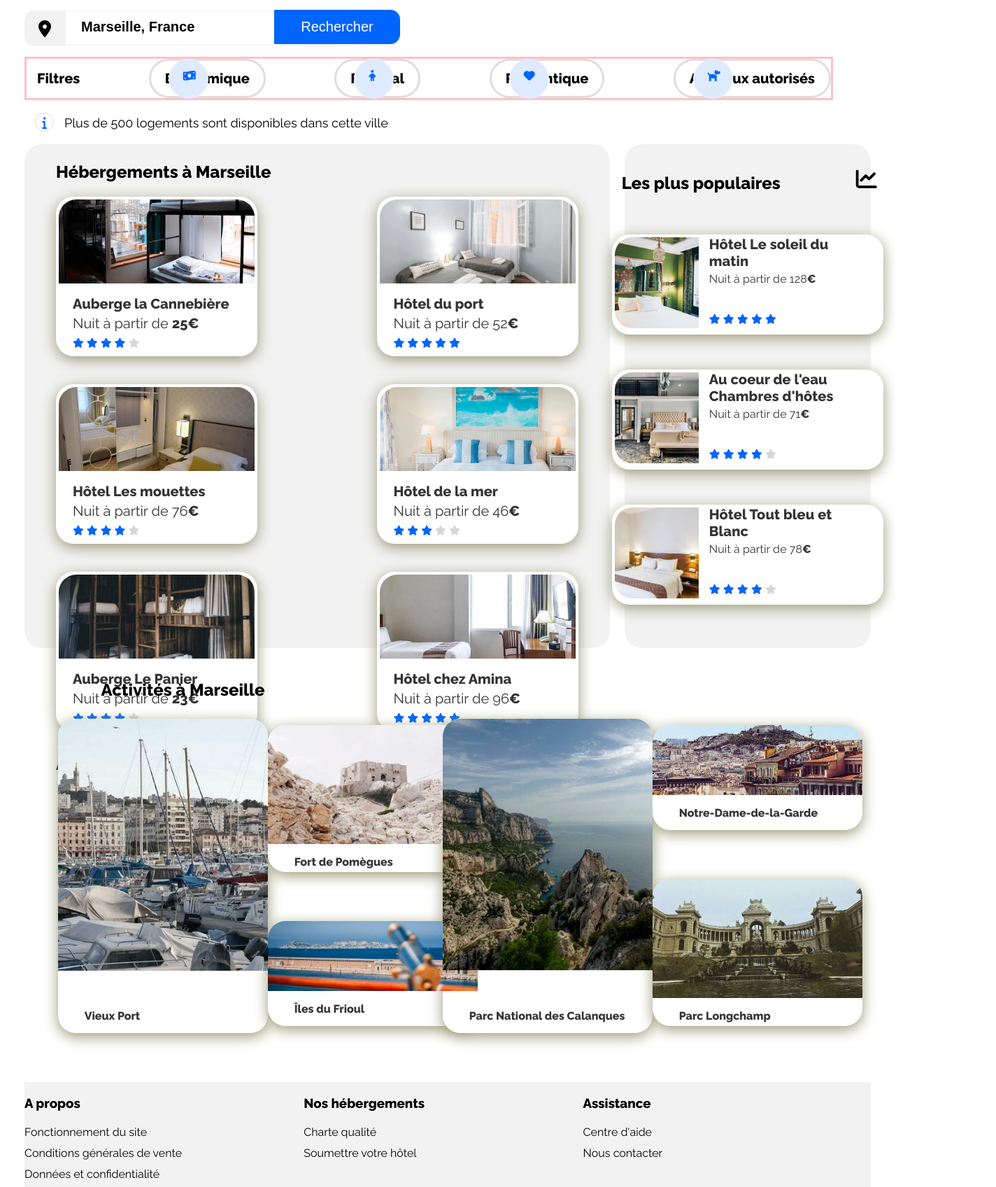
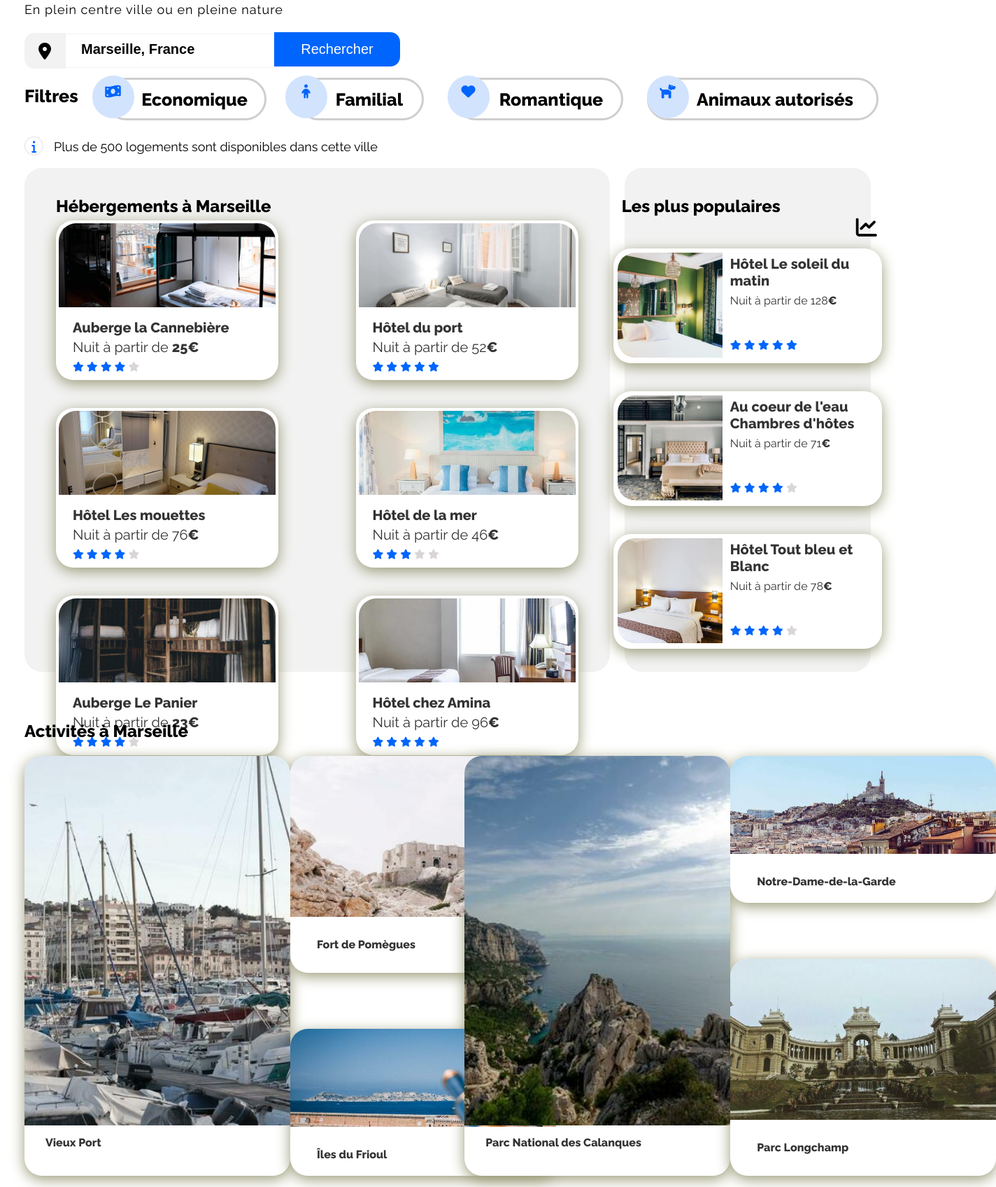
Before and after one commit to Hline2303/SoleneMedina_2_07012021, a plain HTML site: page index.html in a window 1280 px wide. Shown: the part 202-1898 px from the top of the page at 70% size, 1424 px wide, since content can reach past the window. Drawn offline with Linux system fonts and the light colour scheme.

Commit message:
Slide filtres

```diff
--- a/index.html
+++ b/index.html
@@ -33,13 +33,30 @@
 
 			<span id="location" class="fa fa-map-marker" aria-hidden="true"></span><input type="text" placeholder="Marseille, France"><button>Rechercher</button>
 
-			<ul>
+			<div id="toggle">
 				<p>Filtres</p>
-				<li class="filtres"><span class="fas fa-money-bill-wave"></span>Economique</li>
-				<li class="filtres"><span class="fa fa-child"></span>Familial</li>
-				<li class="filtres"><span class="fa fa-heart"></span>Romantique</li>
-				<li class="filtres"><span class="fas fa-dog"></span>Animaux autorisés</li>
-			</ul>
+
+				<div id="eco">
+				<p class="filtres-eco">Economique</p>
+				<span  id="btn-eco" id="btn-heart" class="fas fa-money-bill-wave"></span>
+				</div>
+
+				<div id="famille">
+				<p class="filtres-fam">Familial</p>
+				<span  id="btn-famille" class="fa fa-child"></span>
+                </div>
+
+                <div id="love">
+				<p class="filtres-love">Romantique</p>
+				<span id="btn-love" class="fa fa-heart"></span>
+                </div>
+
+                <div id="dog">
+				<p class="filtres-dog">Animaux autorisés</p>
+				<span id="btn-dog" class="fa fa-dog"></span>
+                </div>
+
+			</div>
 
 			<p><span id="info" class="fa fa-info" aria-hidden="true"></span>Plus de 500 logements sont disponibles dans cette ville</p>
 		</section>
--- a/style.css
+++ b/style.css
@@ -49,6 +49,7 @@ header nav ul li a {
 header nav ul li a:hover {
 	display: flex;
 	position: relative;
+	top: 0;
 	text-align: center;
 	color: #0065FC;
 	padding-top: 50px;
@@ -112,15 +113,208 @@ button {
 	width: 180px;
 	height: 49px;
 }
+
+/* Filtres */
+#toggle {
+	/*border: 3px solid orange;*/
+	display: flex;
+}
+
+#toggle p {
+	font-size: 25px;
+	color: black;
+	font-weight: bold;
+}
+/*
+#toggle .filtres {
+	display: flex;
+	align-items: center;
+	justify-content: center;
+	position: absolute;
+	padding-left: 25px;
+	border: 3px solid #CFCDCD;
+	width: auto;
+	height: 48px;
+	font-size: 25px;
+	color: black;
+	font-weight: bold;
+	text-align: center;
+	border-radius: 50px;
+	/*transition: color, background-color;*
+	transition: 1s all ease ;
+}*/
+
+.filtres-eco {
+	display: flex;
+	align-items: center;
+	justify-content: center;
+	position: absolute;
+	top: 288px;
+	left: 150px;
+	padding-left: 25px;
+	border: 3px solid #CFCECE;
+	width: 200px;
+	height: 55px;
+	font-size: 25px;
+	text-align: center;
+	border-radius: 50px;
+	/*transition: color, background-color;*/
+}
+
+#btn-eco {
+	position: relative;
+	top: 11px;
+	left: 20px;
+	width: 60px;
+	height: 38px;
+	color: #0065FC;
+	background-color: #D2E3FE;
+	font-size: 20px;
+	/*border: 3px solid orange;*/
+	border-radius: 50px;
+	padding: 13px 0 10px 0;
+	text-align: center;
+	transition: left 2s, color 2s, background-color 2s;
+}
+
+.filtres-fam {
+	display: flex;
+	align-items: center;
+	justify-content: center;
+	position: absolute;
+	top: 288px;
+	left: 425px;
+	padding-left: 25px;
+	border: 3px solid #CFCECE;
+	width: 150px;
+	height: 55px;
+	font-size: 25px;
+	text-align: center;
+	border-radius: 50px;
+	/*transition: color, background-color;*/
+}
+
+#btn-famille {
+	position: relative;
+	top: 11px;
+	left: 236px;
+	width: 60px;
+	height: 38px;
+	color: #0065FC;
+	background-color: #D2E3FE;
+	font-size: 20px;
+	/*border: 3px solid orange;*/
+	border-radius: 50px;
+	padding: 13px 0 10px 0;
+	text-align: center;
+	transition: left 2s, color 2s, background-color 2s;
+}
+
+.filtres-love {
+	display: flex;
+	align-items: center;
+	justify-content: center;
+	position: absolute;
+	top: 288px;
+	left: 650px;
+	padding-left: 35px;
+	border: 3px solid #CFCECE;
+	width: 200px;
+	height: 55px;
+	font-size: 25px;
+	text-align: center;
+	border-radius: 50px;
+	/*transition: color, background-color;*/
+}
+
+#btn-love {
+	position: relative;
+	top: 11px;
+	left: 408px;
+	width: 60px;/**/
+	height: 38px;/**/
+	color: #0065FC;
+	background-color: #D2E3FE;
+	font-size: 20px;
+	/*border: 3px solid orange;*/
+	border-radius: 50px;
+	padding: 13px 0 10px 0;
+	text-align: center;
+	transition: left 2s, color 2s, background-color 2s;
+}
+
+.filtres-dog {
+	display: flex;
+	align-items: center;
+	justify-content: center;
+	position: absolute;
+	top: 288px;
+	left: 925px;
+	padding-left: 35px;/**/
+	padding-right: -5px; /**/
+	border: 3px solid #CFCECE;
+	width: 290px;
+	height: 55px;
+	font-size: 25px;
+	text-align: center;
+	border-radius: 50px;
+	/*transition: color, background-color;*/
+}
+
+#btn-dog {
+	position: relative;
+	top: 11px;
+	left: 633px;/**/
+	width: 60px;
+	height: 38px;
+	color: #0065FC;
+	background-color: #D2E3FE;
+	font-size: 20px;
+	/*border: 3px solid orange;*/
+	border-radius: 50px;
+	padding: 13px 0 10px 0;
+	text-align: center;
+	transition: left 2s, color 2s, background-color 2s;
+}
+
+#btn-eco:hover {
+	cursor: pointer;
+	left: 210px;
+	color: white;
+	background-color: #0065FC;
+}
+
+#btn-famille:hover {
+	cursor: pointer;
+	left: 380px;
+	color: white;
+	background-color: #0065FC;
+}
+
+#btn-love:hover {
+	cursor: pointer;
+	left: 600px;
+	color: white;
+	background-color: #0065FC;
+}
+
+#btn-dog:hover {
+	cursor: pointer;
+	left: 905px;
+	color: white;
+	background-color: #0065FC;
+}
+
 /* Main checkboxes */
+/*
 #recherche {
-	/*border: 3px solid coral;*/
+	/*border: 3px solid coral;
 }
 
 #recherche h1 {
 	margin: 0;
 	font-weight: 900;
-	/*border: 3px solid purple;*/
+	/*border: 3px solid purple;
 }
 
 #recherche p {
@@ -129,9 +323,9 @@ button {
 }
 
 main {
-	/*padding: 0 25px;*/
+	padding: 0 25px;
 	justify-content: space-between;
-	/*border: 3px solid green;*/
+	/*border: 3px solid green;
 }
 
 main section ul {
@@ -154,37 +348,37 @@ main section ul p {
 main section ul li {
 	display: flex;
 	align-items: center;
-	/*position: relative;*/
+	/*position: relative;
 	padding: 0 20px;
 	margin: 0 0px;
 	height: 50px;
-	/*top: 3px;*/
+	/*top: 3px;
 	width: auto;
 	border: 3px solid #dfdede;
 	border-radius: 50px;
 	font-size: 20px;
-}
-/* Regarder animation css */
+}/*
+/* Regarder animation css
 main section ul li span {
 	position: absolute;
 	/*top: 0;*/
-	/*left: 5px;*/
+	/*left: 5px;
 	background-color: #DEEBFF;
 	color: #0065FC;
 	font-size: 16px;
 	border: 1px solid #F2F2F2;
 	width: 15px;
 	height: 28px;
-	border-radius: 30px;/*revenir plus tard*/
+	border-radius: 30px;/*revenir plus tard
 	padding: 15px 20px 12px 20px;
-	margin-left: 5px;
-}
-
+	margin-left: 35px;
+}*/
+/*
 .filtres:hover {
 	background-color: #0065FC;
 	color: white;
 	font-weight: 600;
-}
+}*/
 
 #info {
 	width: 15px;
@@ -220,13 +414,13 @@ main section ul li span {
 #hebergements h2 {
 	margin: 0;
 	position: relative;
-	/*top: 35px;*/
+	top: 15px;
 }
 
 /* Container heb1 */
 .card-heb1 {
 	display: block;
-	width: 280px;
+	width: 310px;
 	height: 220px;
 	margin: 20px; /* Centrage au centre de la page, ne pas oublier display block */
 	padding: 4px; /* Contour autour de l'image */
@@ -322,7 +516,7 @@ aside {
 	margin: 0;
 	position: relative;
 	float: left;
-	top: 8px;
+	top: 15px;
 	left: -15px;
 	width: 350px;
 	font-size: 24px;
@@ -330,22 +524,22 @@ aside {
 #stats i {
 	position: relative;
 	float: right;
-	top: -28px;
+	top: 15px;
 	font-size: 30px;
 }
 
 .card-pop {
 	position: relative;
-	top: -30px;
+	top: 30px;
 	/*height: 800px;*/
 	/*border: 3px solid black;*/
 }
 
 .card-pop1, .card-pop2, .card-pop3 {
 	width: 380px;
-	height: 135px;
-	margin-top: 50px; /* Centrage au centre de la page, ne pas oublier display block */
-	padding: 4px; /* Contour autour de l'image */
+	height: 160px;
+	margin-bottom: 40px; /* Centrage au centre de la page, ne pas oublier display block */
+	padding: 2px; /* Contour autour de l'image */
 	background-color: white;
 	box-shadow: 0px 5px 20px #997; /* Ombrage */
 	border-radius: 25px;
@@ -372,9 +566,11 @@ aside {
 .card-image-pop1 {
 	float: left;
 	/* Taille du conteneur de l'image, la taille entre toutes les img est respectée */
-	width: 120px;
-	height: 130px;
+	width: 150px;
+	height: 150px;
 	position: relative; /* Car il y aura des éléments absolute à l'intérieur de lui */
+	top: 4px;
+	left: 4px;
 	overflow: hidden; /* Tous les éléments qui peuvent déborder de notre bloc sont cachés, commme le contour de l'image */
 	border-radius: 25px 0px 0px 25px;
 	/*border: 3px solid orange;*/
@@ -384,7 +580,7 @@ aside {
 	/* Centrage en f° de la taille de l'image */
 	width: 170%; /* Penser à modifier selon la partie de l'img que l'on souhaite */
 	position: absolute;
-	top: 50%; /* Décale l'image de 50% du haut */
+	top: 49%; /* Décale l'image de 50% du haut */
 	left: 10%; /* Décale l'image de 50% de left */
 	transform: translate(-27%, -50%); /* Centrage de l'image */
 	/* Dynamiser grâce à une transition */
@@ -395,9 +591,11 @@ aside {
 .card-image-pop2 {
 	float: left;
 	/* Taille du conteneur de l'image, la taille entre toutes les img est respectée */
-	width: 120px;
-	height: 130px;
+	width: 150px;
+	height: 150px;
 	position: relative; /* Car il y aura des éléments absolute à l'intérieur de lui */
+	top: 4px;
+	left: 4px;
 	overflow: hidden; /* Tous les éléments qui peuvent déborder de notre bloc sont cachés, commme le contour de l'image */
 	border-radius: 25px 0px 0px 25px;
 	/*border: 3px solid orange;*/
@@ -418,9 +616,11 @@ aside {
 .card-image-pop3 {
 	float: left;
 	/* Taille du conteneur de l'image, la taille entre toutes les img est respectée */
-	width: 120px;
-	height: 130px;
+	width: 150px;
+	height: 150px;
 	position: relative; /* Car il y aura des éléments absolute à l'intérieur de lui */
+	top: 4px;
+	left: 4px;
 	overflow: hidden; /* Tous les éléments qui peuvent déborder de notre bloc sont cachés, commme le contour de l'image */
 	border-radius: 25px 0px 0px 25px;
 	/*border: 3px solid orange;*/
@@ -443,8 +643,8 @@ aside {
 	display: flex;
 	flex-wrap: wrap;
 	/*left: 80px;*/
-	width: 250px;
-	height: 130px;
+	width: 220px;
+	height: 160px;
 	letter-spacing: 0.1px;
 	/*text-align: right; /* Alignement de ts les éléments à l'intérieur de .card-body */
 	padding: 0px 5px; /* Evite que les éléments soient collés, et ils sont décalés du rebord */
@@ -454,7 +654,7 @@ aside {
 
 .card-body-pop1 h4 {
 	position: relative;
-	top: -12px;
+	top: -2px;
 	margin: 10px;
 	font-size: 20px;
 	/*border: 3px solid grey;*/
@@ -462,7 +662,7 @@ aside {
 
 .card-body-pop1 p {
 	position: relative;
-	top: -28px;
+	top: -20px;
 	margin: 10px;
 	font-size: 16px;
 	/*border: 3px solid grey;*/
@@ -476,14 +676,14 @@ aside {
 	padding: 0;
 	color: #dad6d6;
 	position: relative;
-	top: -10px;
+	/*top: -10px;*/
 	font-size: 14px;
 }
 
 .card-except-pop1 span {
 	padding: 0;
 	position: relative;
-	top: -10px;
+	/*top: -5px;*/
 	font-size: 14px;
 	/*border: 3px solid orange;*/
 }
@@ -497,46 +697,54 @@ aside {
 .activites-p1 {
 	display: flex;
 	flex-flow: wrap column;
-	justify-content: space-around;
+	justify-content: space-between;
+	align-content: space-between;
 	/*border: 3px solid blue;*/
-	height: 500px;
-	width: 50%;
+	height: 600px;
+	width: 48%;
+	padding-right: 10px;
 }
 
 .activites-p2 {
 	display: flex;
 	flex-flow: wrap column;
-	justify-content: space-around;
+	justify-content: space-between;
+	align-content: space-between;
+	/*position: relative;
+	left: 13px;*/
 	/*border: 3px solid purple;*/
-	height: 500px;
-	width: 49%;
+	height: 600px;
+	width: 48%;
+	padding-left: 10px;
 }
 #activites {
-	padding: 25px;
+	/*padding: 25px;*/
 	display: flex;
-	justify-content: space-around;
+	justify-content: space-between;
 	flex-wrap: wrap;
-	margin: 20px;
+	/*margin: 20px;*/
 	/*flex-direction: row;*/
 	/*justify-content: space-between;*/
 	/*align-items: center;*/
-	width: 90%;
-	/*height: 600px;
+	width: 100%;
+	height: 750px;
+	margin-top: 30px;
 	/*border: 3px solid grey;*/
 }
 
 #activites h2 {
 	margin: 0;
+	padding: 0;
 	position: relative;
-	width: 90%;
-	top: 0;
+	width: 100%;
+	top: 40px;
 }
 
 .card-activites1 {
-	width: 300px;
-	/*height: 200px;*/
+	width: 380px;
+	height: 620px;
 	display: block;
-	margin: 0px auto;
+	/*margin: 0px auto; */
 	background-color: white;
 	box-shadow: 0px 5px 20px #997; /* Ombrage */
 	border-radius: 25px;
@@ -549,23 +757,23 @@ aside {
 }
 
 .card-activites1:hover .card-image-activites1 img {
-	width: 240%;
+	width: 250%;
 }
 
 /* Card-image activités1*/
 .card-image-activites1 {
-	height: 400px;
+	height: 528px;
 	position: relative;
 	overflow: hidden;
 	border-radius: 25px 25px 0px 0px ;
 }
 
 .card-image-activites1 img {
-	width: 200%; /* Taille de l'image */
+	width: 220%; /* Taille de l'image */
 	position: absolute;
-	top: 50%;
-	left: 70%;
-	transform: translate(-50%, -60%);
+	top: 10%;
+	left: 50%;
+	transform: translate(-50%, -10%);
 	transition-duration: .3s;
 	transition-timing-function: ease;
 }
@@ -579,11 +787,13 @@ aside {
 
 .card-title-activites1, .card-except-activites1 {
 	line-height: 3px;
-	padding-left: 8px;
 }
 
 .card-title-activites1 {
+	/*position: relative;
+	top: -45px;*/
 	font-size: 16px;
+	/*border: 3px solid yellow;*/
 }
 .card-except-activites1 {
 	font-size: 15px;
@@ -591,13 +801,14 @@ aside {
 
 /* Container activités2 */
 .card-activites2 {
-	width: 300px;
-	height: 210px;
+	width: 380px;
+	height: 310px;
 	display: block;
-	margin: 0px auto;
+	/*margin: 0px auto; */
 	background-color: white;
 	box-shadow: 0px 5px 20px #997;
 	border-radius: 25px;
+	/*margin-left: 50px;*/
 	/*border: 3px solid black;*/
 }
 
@@ -612,7 +823,7 @@ aside {
 
 /* Card-image activités2*/
 .card-image-activites2 {
-	height: 170px;
+	height: 230px;
 	position: relative;
 	overflow: hidden;
 	border-radius: 25px 25px 0px 0px ;
@@ -623,7 +834,7 @@ aside {
 	position: absolute;
 	top: 43%;
 	left: 50%;
-	transform: translate(-50%, -50%);
+	transform: translate(-50%, -41%);
 	transition-duration: .3s;
 	transition-timing-function: ease;
 }
@@ -641,7 +852,10 @@ aside {
 }
 
 .card-title-activites2 {
+	position: relative;
+	top: 15px;
 	font-size: 16px;
+	/*border: 3px solid yellow;*/
 }
 .card-except-activites2 {
 	font-size: 15px;
@@ -649,10 +863,10 @@ aside {
 
 /* Container activités3 */
 .card-activites3 {
-	width: 300px;
-	height: 150px;
+	width: 380px;
+	height: 210px;
 	display: block;
-	margin: 0px auto;
+	/*margin: 0px auto; */
 	background-color: white;
 	box-shadow: 0px 5px 20px #997;
 	border-radius: 25px;
@@ -669,7 +883,7 @@ aside {
 
 /* Card-image activités3 */
 .card-image-activites3 {
-	height: 100px;
+	height: 140px;
 	position: relative;
 	overflow: hidden;
 	border-radius: 25px 25px 0px 0px ;
@@ -680,7 +894,7 @@ aside {
 	position: absolute;
 	top: 43%;
 	left: 50%;
-	transform: translate(-50%, -50%);
+	transform: translate(-50%, -31%);
 	transition-duration: .3s;
 	transition-timing-function: ease;
 }
@@ -698,6 +912,8 @@ aside {
 }
 
 .card-title-activites3 {
+	position: relative;
+	top: 15px;
 	font-size: 16px;
 }
 .card-except-activites3 {
@@ -706,10 +922,11 @@ aside {
 
 /* Footer */
 footer {
-	width: 100%;
+	/*width: 100%;*/
+	padding: 30px 0;
 	display: flex;
 	background-color: #F2F2F2;
-	/*border: 5px solid blue;*/
+	border: 5px solid blue;
 }
 
 footer ul {
```
